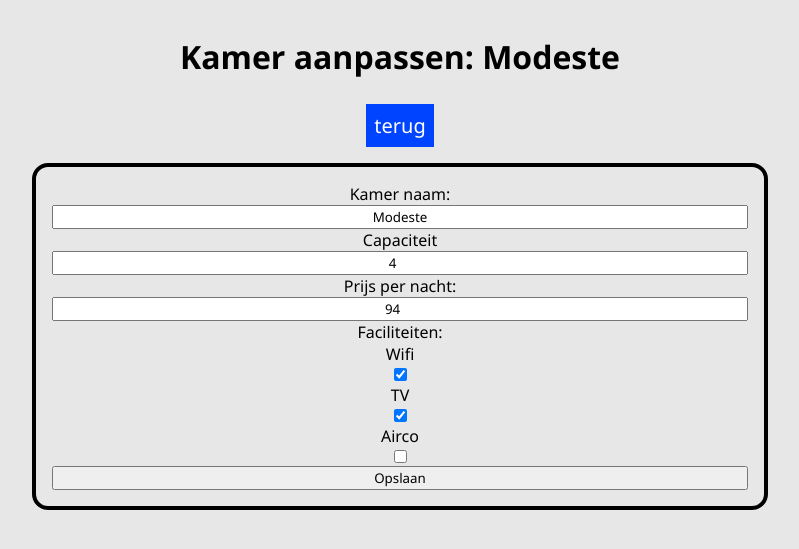
After one commit to achilj/hotel, a PHP site: page /admin/utility/kamerfuncties.php?id=1 in a window 1280 px wide. The commit adds this page. Shown: the top 549 px of the page, without its empty margins (240-1039 px from the left). Run offline with PHP 8.4, Linux system fonts and the light colour scheme; a user stored in the database is signed in; data comes from the database, SQL or seed files in the repository.

Commit message:
Toevoegen afbeeldingen optimalisatie en kamers aanmaken en wijzigen

```diff
--- a/admin/style/styles.css
+++ b/admin/style/styles.css
@@ -74,3 +74,14 @@ h1 {
     border-radius: 1rem;
     padding: 1rem;
 }
+
+.kamertoevoegen {
+    display: flex;
+    flex-direction: column;
+    width: 55%;
+    max-width: 1100px;
+    margin: 0 auto;
+    border: 0.25rem solid #000;
+    border-radius: 1rem;
+    padding: 1rem;
+}
--- a/admin/utility/fotosupload.php
+++ b/admin/utility/fotosupload.php
@@ -16,6 +16,7 @@ if ($_SERVER['REQUEST_METHOD'] == 'POST' && isset($_FILES['file'])) {
 
     if (file_exists($target_file)) {
         echo "<script>alert('Het bestand bestaat al.');</script>";
+        echo "<script>window.location = '../fotos.php';</script>";
         die();
     }
 
@@ -25,7 +26,7 @@ if ($_SERVER['REQUEST_METHOD'] == 'POST' && isset($_FILES['file'])) {
         $result = $conn->query($sql);
         if ($result->num_rows > 0) {
             echo "<script>alert('Er is al een hoofdfoto voor deze kamer.');</script>";
-            echo "<script>window.location = '../index.php';</script>";
+            echo "<script>window.location = '../fotos.php';</script>";
             die();
         }
     }
@@ -40,7 +41,7 @@ if ($_SERVER['REQUEST_METHOD'] == 'POST' && isset($_FILES['file'])) {
             $sql = "INSERT INTO tblimg (KamerFK, FotoNaam, FotoUrl, FotoSoort) VALUES ('$kamerfk', '$fotoNaam', '$fotoUrl', '$FotoSoort')";
             if ($conn->query($sql) === TRUE) {
                 echo "<script>alert('Foto succesvol geupload.');</script>";
-                echo "<script>window.location = '../index.php';</script>";
+                echo "<script>window.location = '../fotos.php';</script>";
             } else {
                 echo "Error: " . $sql . "<br>" . $conn->error;
             }
--- /dev/null
+++ b/admin/utility/kamerfuncties.php
@@ -0,0 +1,78 @@
+<?php
+include '../../config/conn.php';
+
+session_start();
+// Check of gebruiker is ingelogd
+if(!isset($_SESSION["loggedin"])) {
+    header("Location: ../login.php");
+    exit;
+}
+
+// Als er een kamer wordt aangepast via het formulier op de vorige pagina (post request) dan wordt de kamer aangepast in de database
+if ($_SERVER['REQUEST_METHOD'] == 'POST') {
+    $pkkamer = $_POST['pkkamer'];
+    $kamer = $_POST['kamer'];
+    $capaciteit = $_POST['capaciteit'];
+    $prijs = $_POST['prijs'];
+    $wifi = isset($_POST['wifi']) ? 1 : 0;
+    $tv = isset($_POST['tv']) ? 1 : 0;
+    $airco = isset($_POST['airco']) ? 1 : 0;
+
+    $sql = "UPDATE tblkamer SET KamerNaam = '$kamer', Capaciteit = $capaciteit, Prijs = $prijs, Wifi = $wifi, Televisie = $tv, Airco = $airco WHERE PKKamer = $pkkamer";
+    if ($conn->query($sql) === TRUE) {
+        echo "<script>alert('Kamer succesvol aangepast.');</script>";
+        echo "<script>window.location = '../kamer.php';</script>";
+    } else {
+        echo "<script>alert('Er is iets misgegaan.');</script>";
+        echo "<script>window.location = '../kamer.php';</script>";
+    }
+}
+
+// Haal kamer op uit de url en zet deze in een variabele
+$kamerid = $_GET['id'];
+
+// Geef de kamer weer in een formulier zodat deze kan worden aangepast en opgeslagen voeg onderaan ook een knop toe om de kamer te verwijderen
+$sql = "SELECT * FROM tblkamer WHERE PKKamer = $kamerid";
+$result = $conn->query($sql);
+$row = $result->fetch_assoc();
+?>
+
+<!DOCTYPE html>
+<html lang="nl">
+<head>
+    <meta charset="UTF-8">
+    <title>Kamer aanpassen</title>
+    <link rel="stylesheet" href="../style/styles.css">
+</head>
+<body>
+    <section class="dashcontainer">
+        <?php
+        if ($result->num_rows > 0) {
+            echo "<h1>Kamer aanpassen: " . $row['KamerNaam'] . "</h1>";
+        }
+        else {
+            echo "<script>alert('Kamer niet gevonden.');</script>";
+            echo "<script>window.location = '../kamer.php';</script>";
+        }
+        ?>
+        <a class="terugknop" href="../kamer.php">terug</a>
+
+        <form action="kamerfuncties.php" method="post" class="kamertoevoegen">
+            <input type="hidden" name="pkkamer" id="pkkamer" value="<?php echo $kamerid; ?>">
+            <label for="kamer">Kamer naam:</label>
+            <input type="text" name="kamer" id="kamer" value="<?php echo $row['KamerNaam']; ?>" required>
+            <label for="capaciteit">Capaciteit</label>
+            <input type="number" name="capaciteit" id="capaciteit" value="<?php echo $row['Capaciteit']; ?>" required>
+            <label for="prijs">Prijs per nacht:</label>
+            <input type="number" name="prijs" id="prijs" step="0.01" value="<?php echo $row['Prijs']; ?>" required>
+            <label>Faciliteiten:</label>
+            <label for="wifi">Wifi</label>
+            <input type="checkbox" name="wifi" id="wifi" <?php if ($row['Wifi'] == 1) { echo "checked"; } ?>>
+            <label for="tv">TV</label>
+            <input type="checkbox" name="tv" id="tv" <?php if ($row['Televisie'] == 1) { echo "checked"; } ?>>
+            <label for="airco">Airco</label>
+            <input type="checkbox" name="airco" id="airco" <?php if ($row['Airco'] == 1) { echo "checked"; } ?>>
+        <button type="submit">Opslaan</button>
+    </section>
+</body>
+</html>
```
Also changed, not shown: admin/kamer.php (+4 -5 lines), admin/utility/kamertoevoegen.php (added, +28 -0 lines), img/uploads/buitenkant.webp (added), img/uploads/c2d620ff-022f-418d-8fc2-eda4e078787c.avif (added), img/uploads/jeune1.avif (added), img/uploads/jeune2.avif (added), img/uploads/jeune3.avif (added), img/uploads/jeune4.avif (added), img/uploads/jeune5.avif (added).
